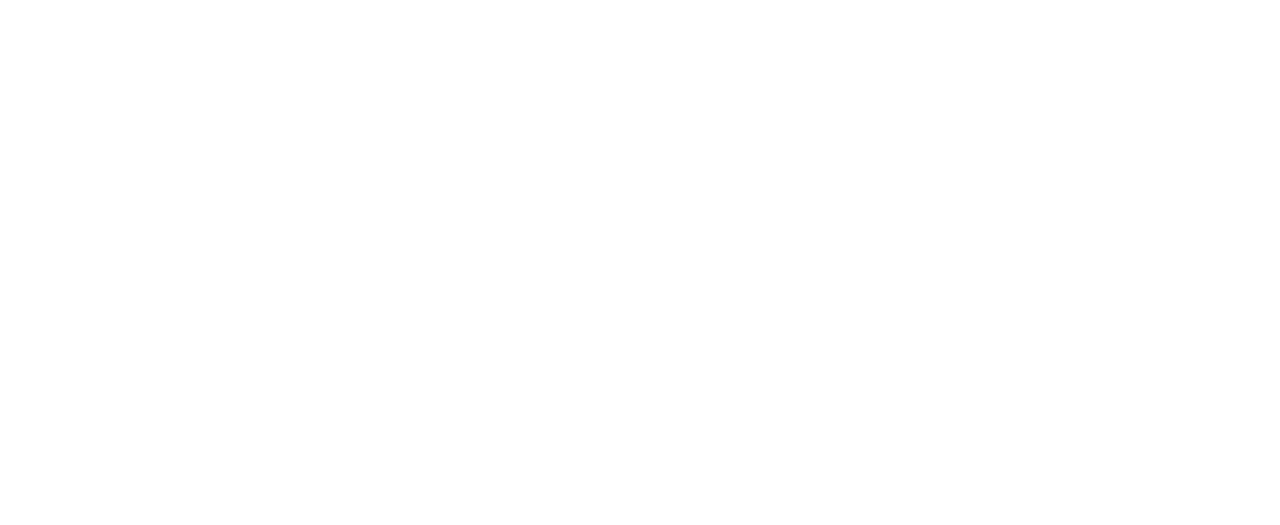
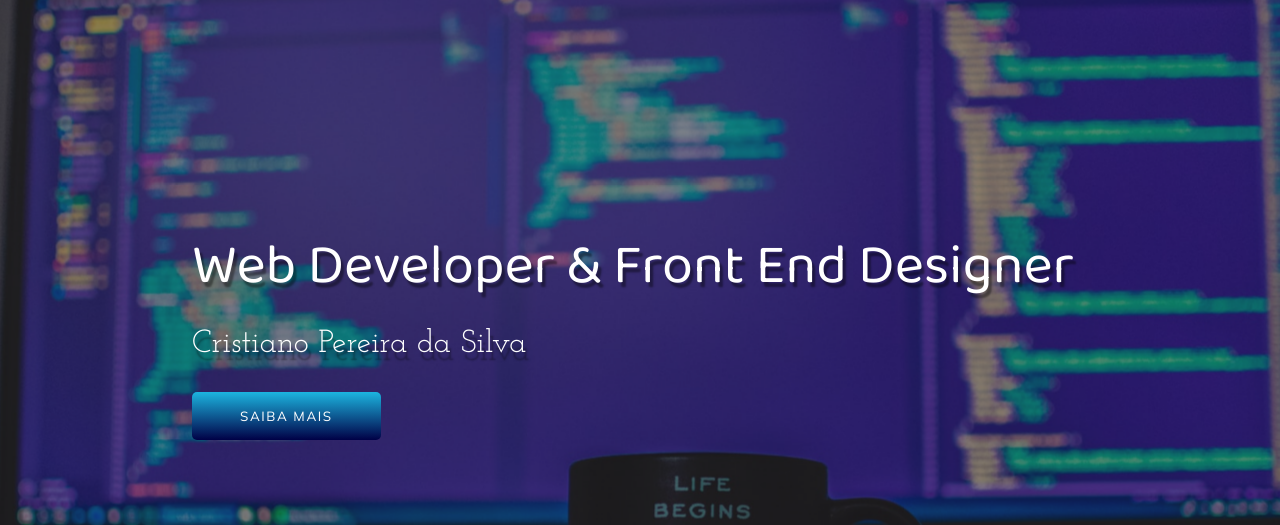
Before and after one commit to cristianoprogramador/website, a plain HTML site: page index.html in a window 1280 px wide. Shown: the top 525 px of the page. Drawn offline with Linux system fonts and the light colour scheme.

Commit message:
Desenvolvida a primeira parte da pagina inicial

```diff
--- a/index.html
+++ b/index.html
@@ -4,10 +4,25 @@
     <meta charset="UTF-8">
     <meta http-equiv="X-UA-Compatible" content="IE=edge">
     <meta name="viewport" content="width=device-width, initial-scale=1.0">
-    <link rel="stylesheet" href="style.css">
+    <link rel="stylesheet" href="style.css" ><link rel="apple-touch-icon" sizes="180x180" href="imagens/apple-touch-icon.png">
+    <link rel="icon" type="image/png" sizes="32x32" href="imagens/favicon-32x32.png">
+    <link rel="icon" type="image/png" sizes="16x16" href="imagens/favicon-16x16.png">
+    <link rel="manifest" href="/site.webmanifest">
     <title>Portfólio</title>
 </head>
 <body>
 
+    <div class="container">
+        <header>
+            <div class="img-wrapper">
+                <img src="imagens/background.jpg" alt="">
+            </div>
+            <div class="banner">
+                <h1>Web Developer & Front End Designer</h1>
+                <p>Cristiano Pereira da Silva</p>
+                <button>Saiba mais</button>
+             </div>
+        </header>
+    </div>
 </body>
 </html>
--- a/style.css
+++ b/style.css
@@ -1,3 +1,99 @@
 @import url('https://fonts.googleapis.com/css2?family=Baloo+Da+2:wght@400;500;600;700;800&family=Josefin+Slab:ital,wght@0,300;0,400;0,600;0,700;1,300;1,400;1,600&family=Mulish:ital,wght@0,200;0,300;0,400;0,500;0,600;0,700;1,200;1,300;1,400;1,500;1,600;1,700&display=swap');
 
 @import url('https://cdnjs.cloudflare.com/ajax/libs/font-awesome/6.1.1/css/all.min.css');
+
+*{
+    margin: 0;
+    padding: 0;
+
+}
+
+header{
+    width: 100%;
+    height: 100vh;
+    overflow: hidden;
+    position: relative;
+}
+
+.img-wrapper{
+    width: 100%;
+    height: 100%;
+    overflow: hidden;
+    background-color: rgba(0, 0, 0, 0.9);
+}
+
+.img-wrapper img{
+    width: 100%;
+    height: 100%;
+    object-fit: cover;
+    opacity: 0.5;
+    animation: zoom 25s;
+}
+
+@keyframes zoom {
+    0%{
+        transform: scale(1.25);
+    }
+    100%{
+        transform: scale(1);
+    }
+}
+
+.banner{
+    position: absolute;
+    top: 30%;
+    left: 15%;
+}
+
+.banner h1{
+    color: #ffffff;
+    font-size: 3.5rem;
+    font-family: "Baloo Da 2", serif;
+    font-weight: 200;
+    text-shadow: .2rem .3rem 2px rgba(0, 0, 0, 0.4);
+    line-height: 3.5rem;
+    margin-bottom: 2rem;
+    opacity: 0;
+    animation: moveBanner 1s 0.5s forwards;
+}
+
+.banner p{
+    font-family: "Josefin Slab", serif;
+    color: #fff;
+    font-size: 2rem;
+    text-shadow: .2rem .5rem 2px rgba(0, 0, 0, 0.4);
+    margin-bottom: 2rem;
+    animation: moveBanner 1s 0.7s forwards;
+    opacity: 0;
+}
+
+.banner button{
+    font-family: "Mulish", serif;
+    color: rgb(255, 255, 255);
+    text-transform: uppercase;
+    letter-spacing: .1rem;
+    background: #000046;
+    background: -webkit-linear-gradient(to bottom, #1CB5E0, #000046);
+    background: linear-gradient(to bottom, #1CB5E0, #000046);
+    padding: 1rem 3rem;
+    border: none;
+    border-radius: 5px;
+    cursor: pointer;
+    animation: moveBanner 1s 0.9s forwards;
+    opacity: 0;
+}
+
+.banner button:hover{
+    opacity: 0.8;
+    color: rgb(201, 201, 201);
+}
+
+@keyframes moveBanner{
+    0%{
+        transform: translateY(10rem) rotateY(-30deg);
+    }
+    100%{
+        transform: translateY(0) rotateY(0);
+        opacity: 1;
+    }
+}
```
Also changed, not shown: imagens/android-chrome-192x192.png (renamed from android-chrome-192x192.png), imagens/android-chrome-512x512.png (renamed from android-chrome-512x512.png), imagens/apple-touch-icon.png (renamed from apple-touch-icon.png), imagens/background.jpg (added), imagens/favicon-16x16.png (renamed from favicon-16x16.png), imagens/favicon-32x32.png (renamed from favicon-32x32.png), site.webmanifest.
